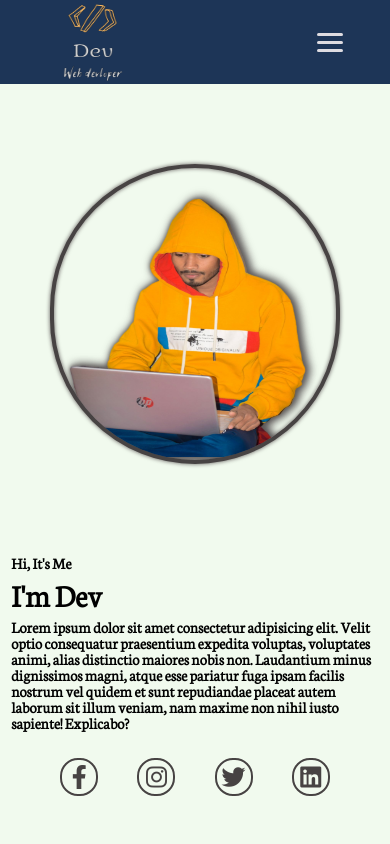
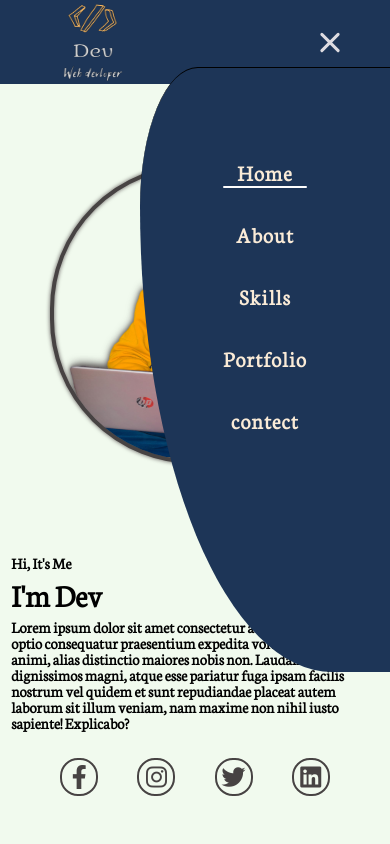
Before and after one commit to deverror2508/myPortfolio, a plain HTML site: page Portfolio/index.html in a window 390 px wide. Both pictures are taken after a click on the element 330 px from the left and 42 px from the top of the page. Shown: the top 844 px of the page. Drawn offline with Linux system fonts and the light colour scheme; a web font is replaced by a local one.

Commit message:
responsive

```diff
--- a/Portfolio/head.css
+++ b/Portfolio/head.css
@@ -121,6 +121,49 @@ a {
     height: 10%;
     gap: 0.1rem;
     justify-content: flex-start;
+  }
+  #page_header .nav-ul {
+    position: fixed;
+    width: 200px;
+    z-index: 1;
+    top: 67px;
+    right: -250px;
+    display: flex;
+    align-items: center;
+    flex-direction: column;
+    height: calc(80vh - 70px);
+    border-radius: 30% 0% 0% 100%;
+    background-color: #1d3557;
+    transition: right 0.4s cubic-bezier(1, 0.2, 0.2, 1);
+    border-top: 1px solid black;
+  }
+  #page_header .nav-ul .li-list {
+    padding: 10px;
+    letter-spacing: 1px;
+  }
+  #page_header .nav-ul .li-list:nth-child(1) {
+    margin-top: 5rem;
+  }
+  .li-list {
+    width: 50%;
+    height: 10%;
+    padding: 1px;
+  }
+  #menuBtn.active .bar:nth-child(2) {
+    opacity: 0;
+    transform: translateX(-30px);
+  }
+  #menuBtn.active .bar:nth-child(1) {
+    transform: translateY(8px) rotate(45deg);
+  }
+  #menuBtn.active .bar:nth-child(3) {
+    transform: translateY(-8px) rotate(-45deg);
+  }
+  #page_header .nav-ul.active {
+    right: 0;
+  }
+  .li-list {
+    padding: 0.2rem;
   }
 }
 #menuBtn {
```
